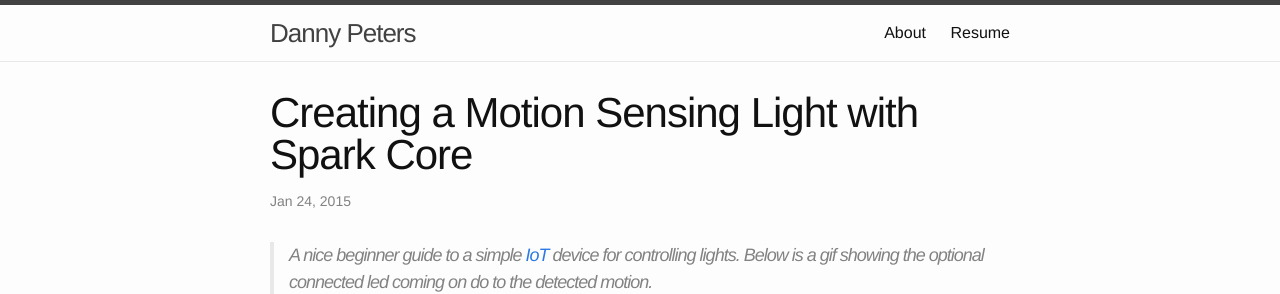
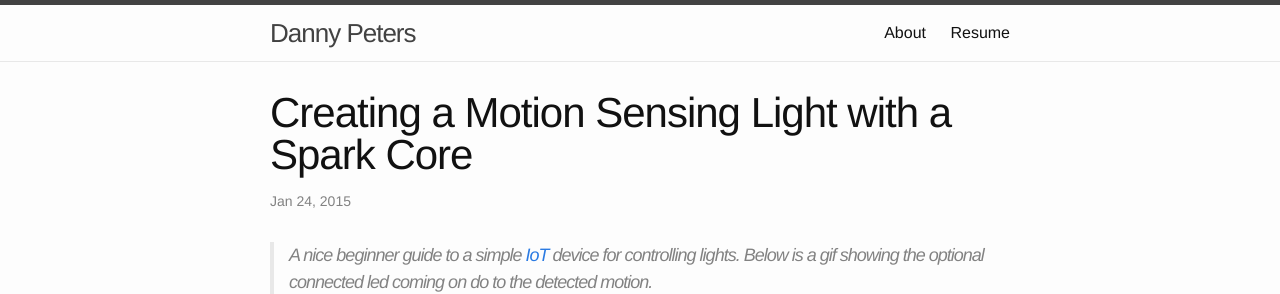
Before and after one commit to danmanstx/dannypetersme, a Jekyll site: the page built from _posts/2015-01-24-spark-core-motion-light.markdown, in a window 1280 px wide and 900 px high. Shown: the top 294 px of the window. Built offline with Jekyll 4.4.1, drawn with Linux system fonts in a browser that asks for light colours; comment, search, counter and statistics services are not loaded.

```diff
--- a/_posts/2015-01-24-spark-core-motion-light.markdown
+++ b/_posts/2015-01-24-spark-core-motion-light.markdown
@@ -1,6 +1,6 @@
 ---
 layout: post
-title:  "Creating a Motion Sensing Light with Spark Core"
+title:  "Creating a Motion Sensing Light with a Spark Core"
 date:   2015-01-24 13:00:00
 comments: true
 categories: spark
```
